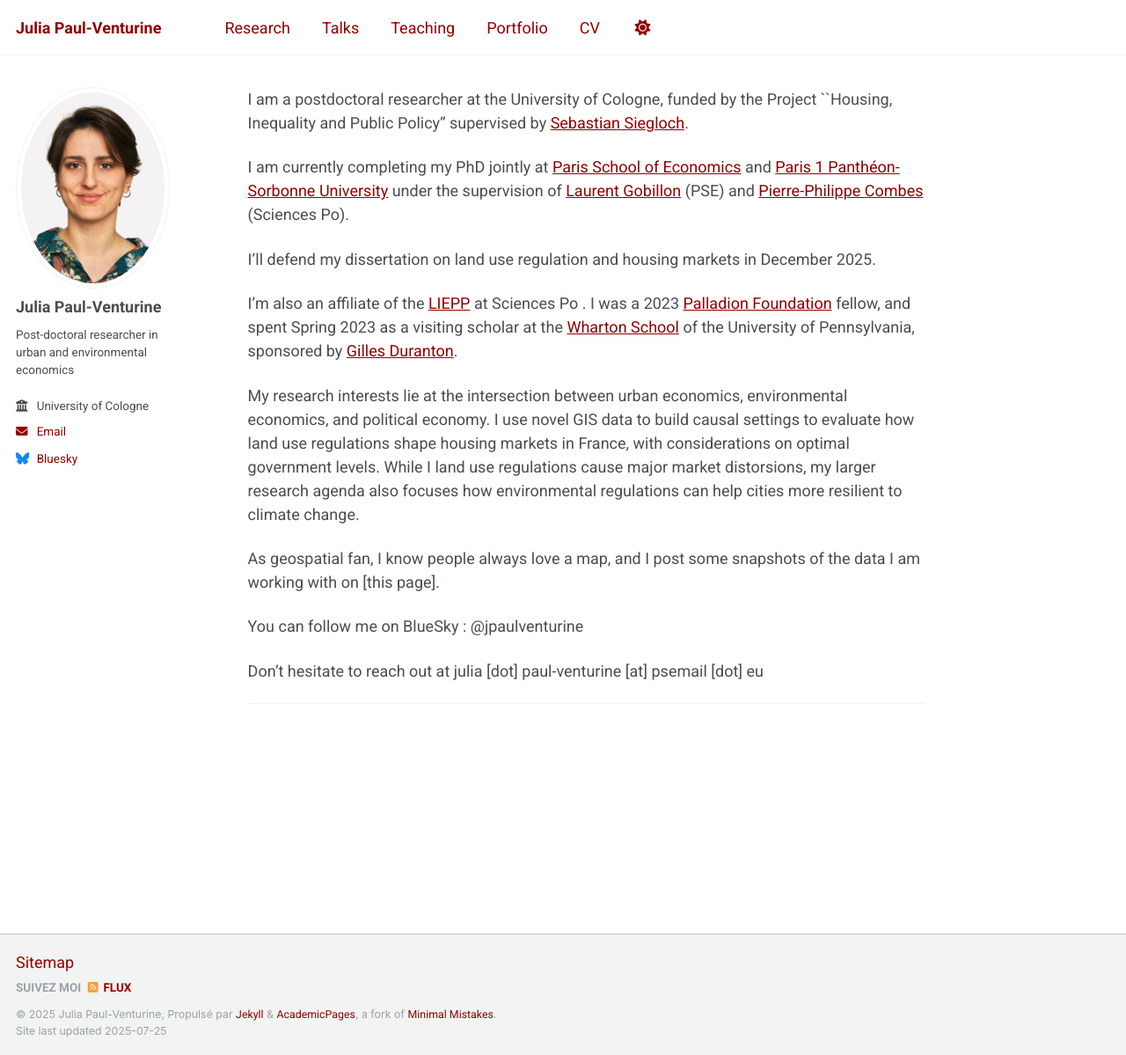
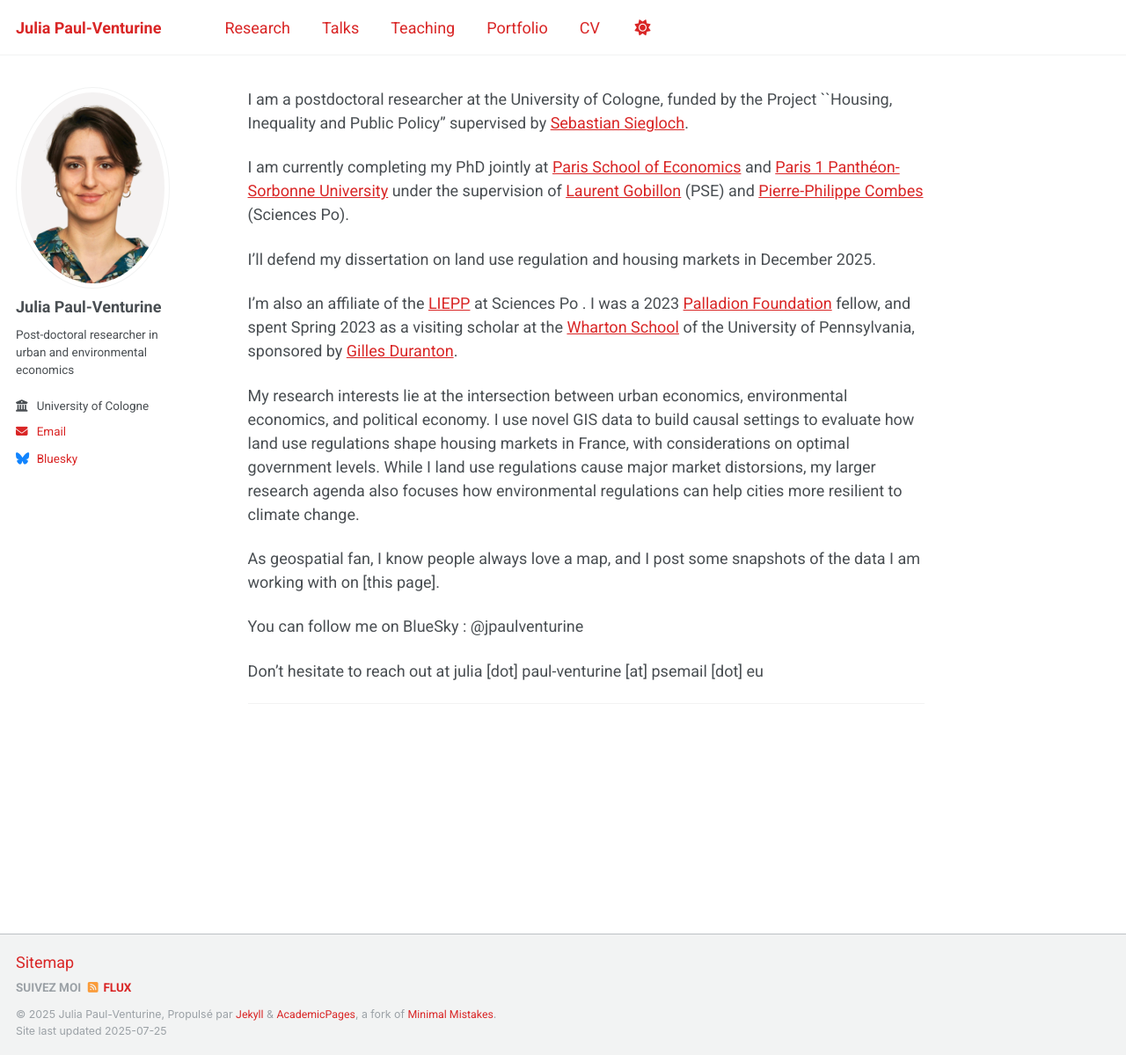
Before and after one commit to julia-paulventurine/julia-paulventurine.github.io, a Jekyll site: the page built from _pages/about.md, in a window 1280 px wide and 1199 px high. Shown: the whole window at 88% size. Built offline with Jekyll 4.4.1, drawn with Linux system fonts in a browser that asks for light colours; a script that is not in the unit is left out.

Commit message:
Update custom.html

```diff
--- a/_includes/head/custom.html
+++ b/_includes/head/custom.html
@@ -41,13 +41,13 @@
     /* Change all standard and visited links */
   a,
   a:visited {
-    color: #940000 !important;   /* ← put your desired hex here */
+    color: #D92626  !important;   /* ← put your desired hex here */
   }
 
   /* Change hover/focus state */
   a:hover,
   a:focus {
-    color: #660101 !important;   /* ← a darker shade for hover */
+    color: #940000 !important;   /* ← a darker shade for hover */
   }
 
 </style>
```
